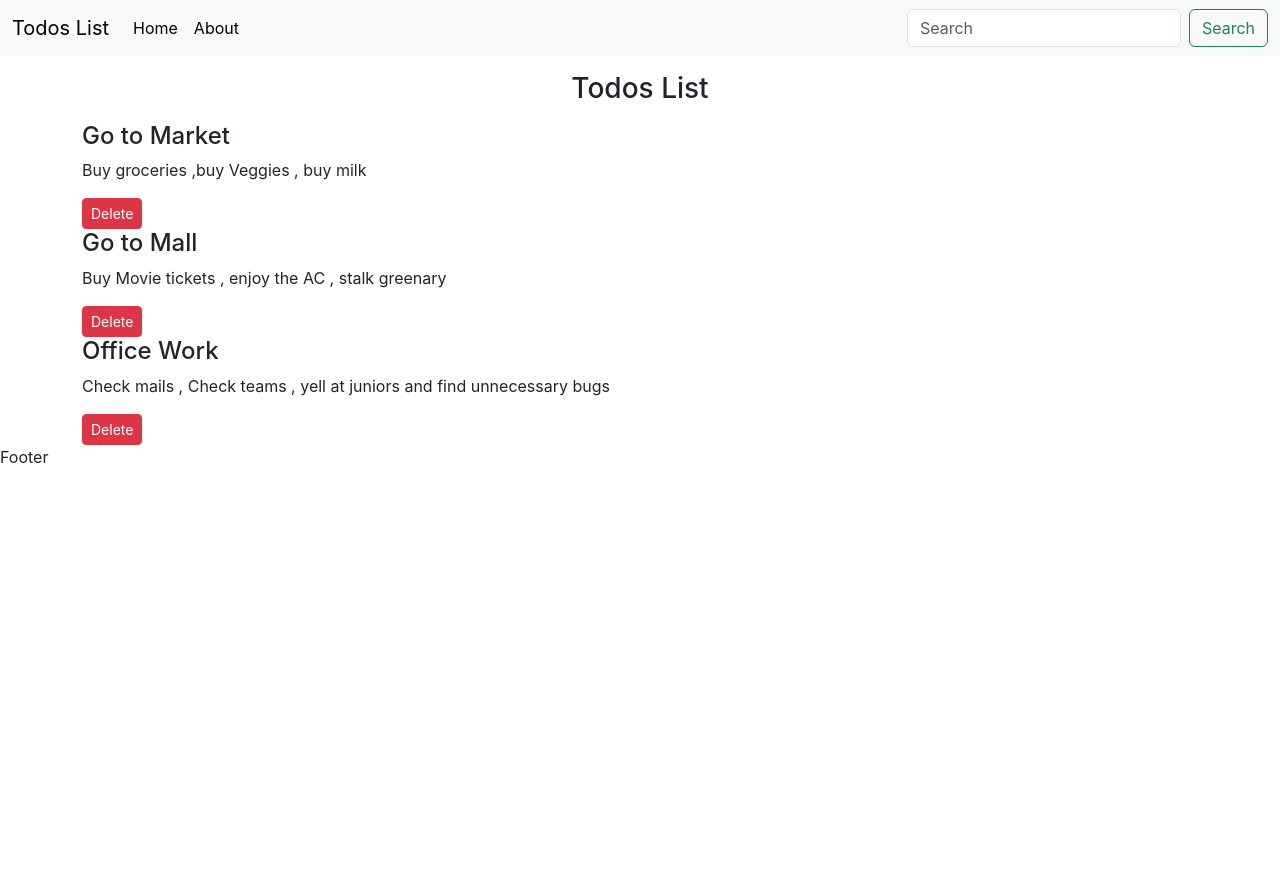
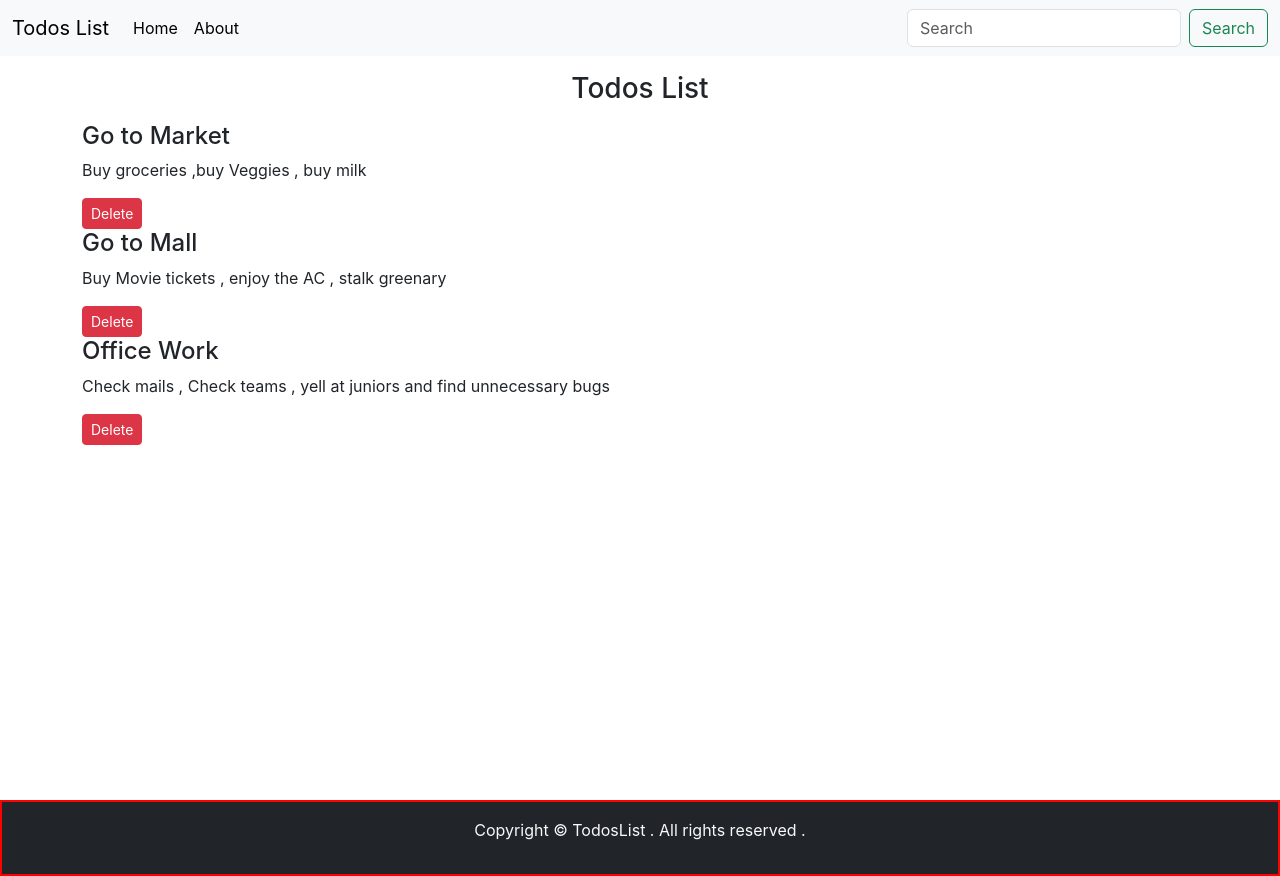
Before and after one commit to pawan4593/React1_Todo_Nov-2023, a React (Create React App) app: page / in a window 1280 px wide. Before the commit the page ends 800 px from the top, so only its background shows below. Built offline with nearby package versions, Linux system fonts and the light colour scheme.

Commit message:
Modified Footer

```diff
--- a/src/MyComponents/Footer.js
+++ b/src/MyComponents/Footer.js
@@ -1,7 +1,19 @@
 import React from 'react'
 
 export const Footer = () => {
+
+  let footerStyle = {
+    position : "absolute" ,
+    top : "100vh",
+    width : "100%",
+    border : "2px solid red"
+  }
+
   return (
-    <div>Footer</div>
+    <footer className='bg-dark text-light py-3' style={footerStyle}>
+      <p className='text-center'>
+        Copyright &copy; TodosList . All rights reserved .
+      </p>
+    </footer>
   )
 }
--- a/src/MyComponents/Todo.js
+++ b/src/MyComponents/Todo.js
@@ -6,12 +6,12 @@
     <>
       <div className="container">
         <h3 className='text-center my-3'>Todos List</h3>
+        {props.todos.length == 0 ? "No todos to display" :""}
         {props.todos.map((todoitem)=>{
           // let sno = todoitem.sno ;
           return (
           <>
             <TodoItem todoitem={todoitem} onDelete={props.onDelete}/>
-            {/* {console.log("todoitem.sno : " + todoitem.sno)} */}
           </>
           )
         })}
```
